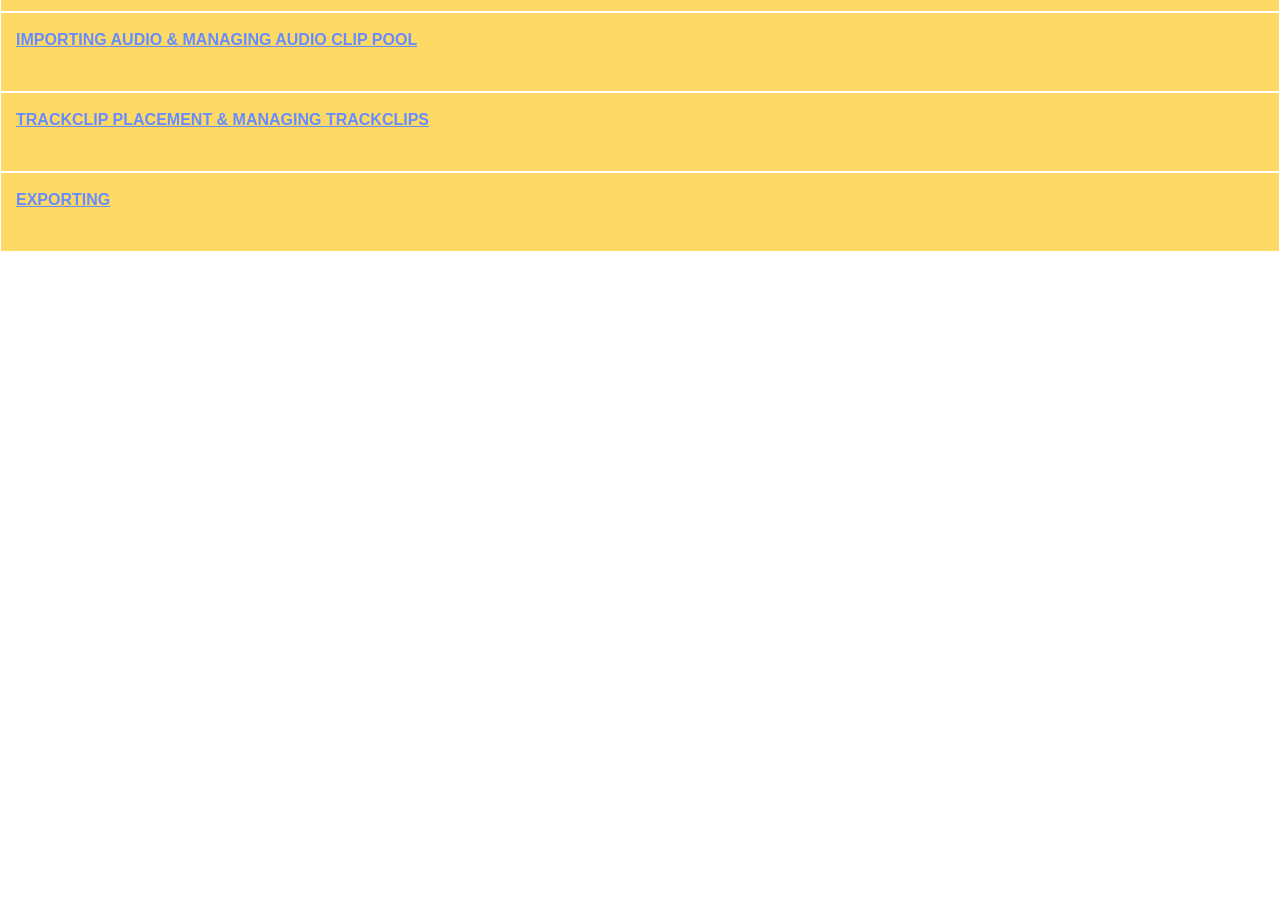
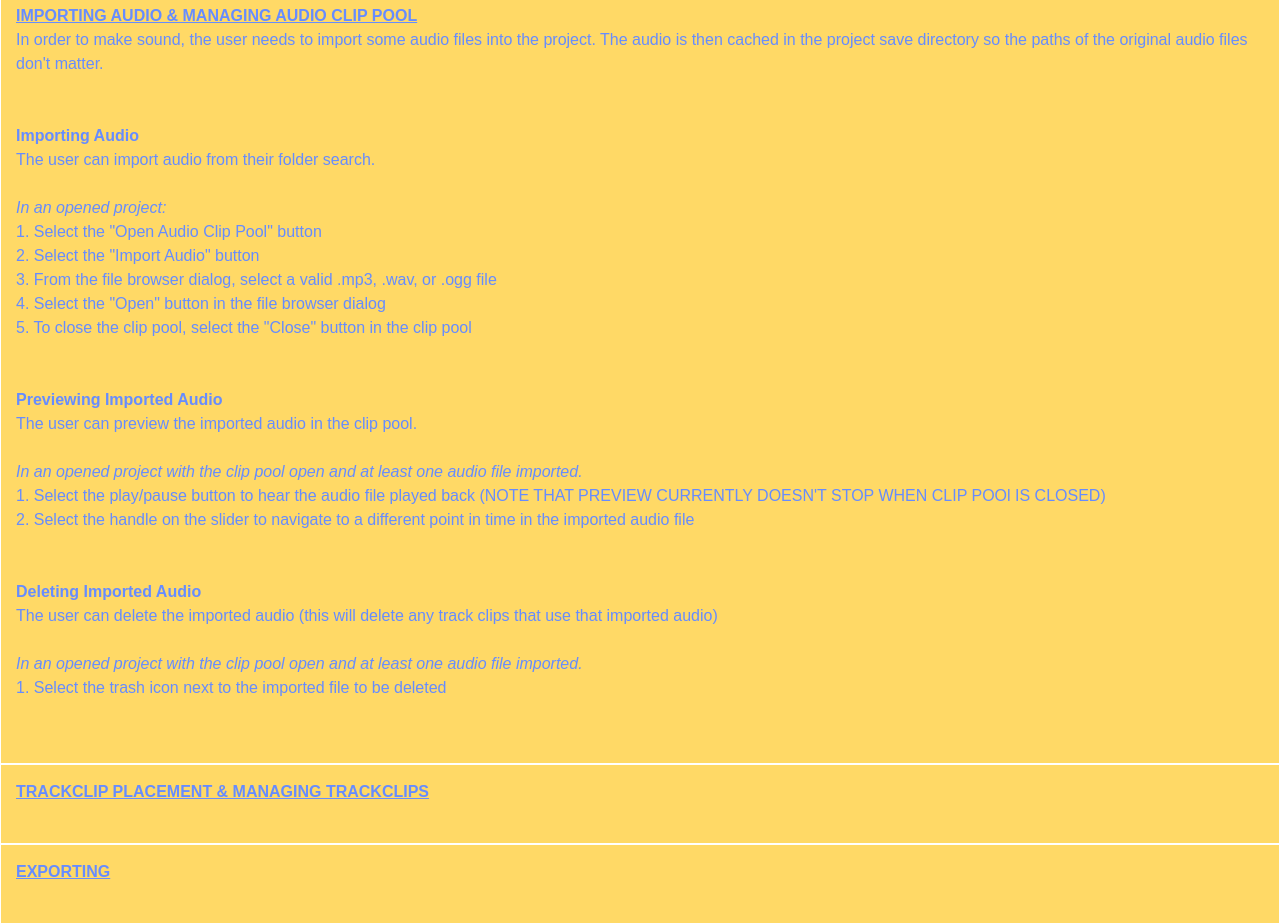
Before and after one commit to Gagana-Hettiarachchige/Spatial-Audio-Toolkit-Wiki, a Next.js app in the folder sat-wiki/: page /app-help in a window 1280 px wide. Shown: the part 2720-3644 px from the top of the page. Before the commit the page ends 2972 px from the top, so only its background shows below. Built offline with nearby package versions, Linux system fonts and the light colour scheme.

Commit message:
Created the importing audio help.

```diff
--- a/sat-wiki/app/app-help/page.tsx
+++ b/sat-wiki/app/app-help/page.tsx
@@ -235,8 +235,7 @@ export default function Home() {
           source in the interface to select it (the handles will then
           appear)
           <br></br>
-          2. Click the trash icon in the interface
-          <br></br>
+          2. Select the trash icon in the interface
           <br></br>
           <br></br>
           <br></br>
@@ -246,8 +245,70 @@ export default function Home() {
       {/*  Importing Audio and managing audio clip pool. */}
       <div className="textblobregular border border-solid">
         <h1>IMPORTING AUDIO & MANAGING AUDIO CLIP POOL</h1>
+        <p>
+          In order to make sound, the user needs to import some
+          audio files into the project. The audio is then cached
+          in the project save directory so the paths of the original
+          audio files don't matter.
+        </p>
         <br></br>
-        <p></p>
+        <br></br>
+        <div>
+          <h2>Importing Audio</h2>
+          The user can import audio from their folder search.
+          <br></br>
+          <br></br>
+          <h3>In an opened project:</h3>
+          1. Select the "Open Audio Clip Pool" button
+          <br></br>
+          2. Select the "Import Audio" button
+          <br></br>
+          3. From the file browser dialog, select a valid .mp3, .wav,
+          or .ogg file
+          <br></br>
+          4. Select the "Open" button in the file browser dialog
+          <br></br>
+          5. To close the clip pool, select the "Close" button in
+          the clip pool
+          <br></br>
+          <br></br>
+          <br></br>
+        </div>
+        <div>
+          <h2>Previewing Imported Audio</h2>
+          The user can preview the imported audio in the clip pool.
+          <br></br>
+          <br></br>
+          <h3>
+            In an opened project with the clip pool open and at least
+            one audio file imported.
+          </h3>
+          1. Select the play/pause button to hear the audio file played
+          back (NOTE THAT PREVIEW CURRENTLY DOESN'T STOP WHEN CLIP POOl
+          IS CLOSED)
+          <br></br>
+          2. Select the handle on the slider to navigate to a different
+          point in time in the imported audio file
+          <br></br>
+          <br></br>
+          <br></br>
+        </div>
+        <div>
+          <h2>Deleting Imported Audio</h2>
+          The user can delete the imported audio (this will delete
+          any track clips that use that imported audio)
+          <br></br>
+          <br></br>
+          <h3>
+            In an opened project with the clip pool open and at least
+            one audio file imported.
+          </h3>
+          1. Select the trash icon next to the imported file to be
+          deleted
+          <br></br>
+          <br></br>
+          <br></br>
+        </div>
       </div>
 
       {/*  Trackclip management. */}
```
